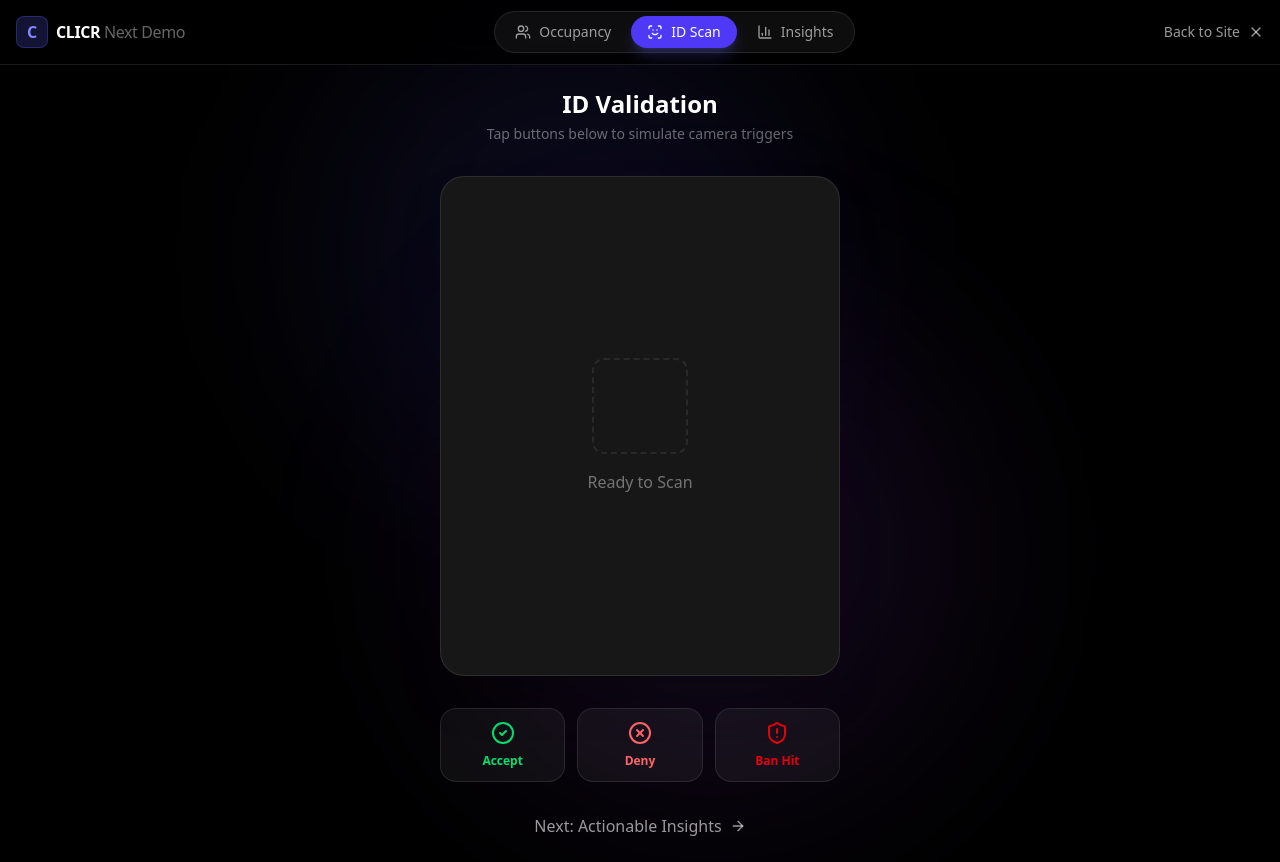
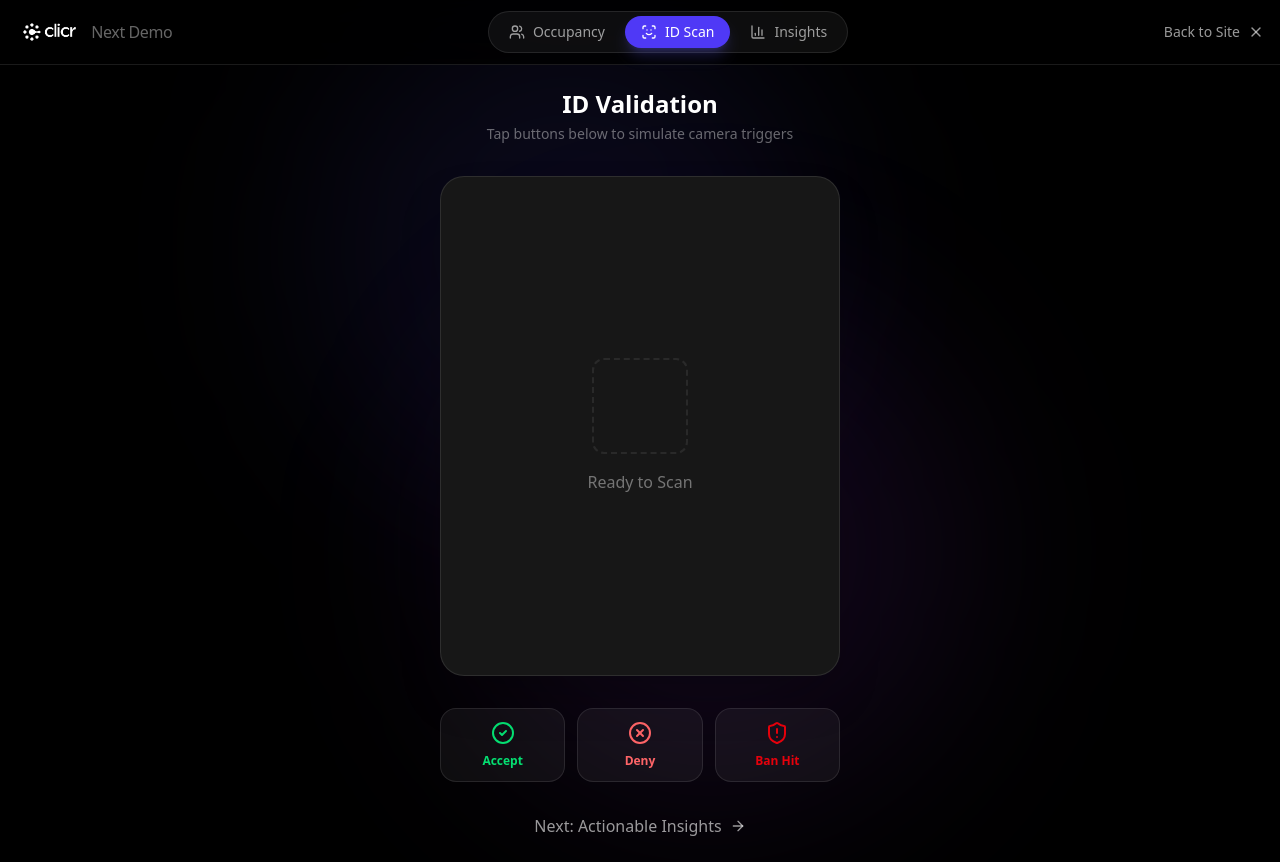
Before and after one commit to harrison-ceo/Clicr-Website, a Next.js app: page /demo/id-scan in a window 1280 px wide. Built offline with nearby package versions, Linux system fonts and the light colour scheme.

Commit message:
Enhancement: Use official CLICR logo in Demo Header

```diff
--- a/src/app/demo/layout.tsx
+++ b/src/app/demo/layout.tsx
@@ -24,10 +24,8 @@ export default function DemoLayout({ children }: { children: React.ReactNode })
                 <div className="max-w-7xl mx-auto px-4 h-16 flex items-center justify-between">
                     <div className="flex items-center gap-4">
                         <Link href="/" className="flex items-center gap-2 group">
-                            <div className="w-8 h-8 rounded-lg bg-indigo-500/20 flex items-center justify-center border border-indigo-500/30 group-hover:bg-indigo-500/30 transition-colors">
-                                <span className="font-bold text-indigo-400">C</span>
-                            </div>
-                            <span className="font-bold tracking-tight hidden sm:block">CLICR <span className="text-white/40 font-normal">Next Demo</span></span>
+                            <img src="/logo-white.png" alt="CLICR" className="h-8 w-auto object-contain" />
+                            <span className="font-bold tracking-tight hidden sm:block text-white/40 font-normal">Next Demo</span>
                         </Link>
                     </div>
 
```
